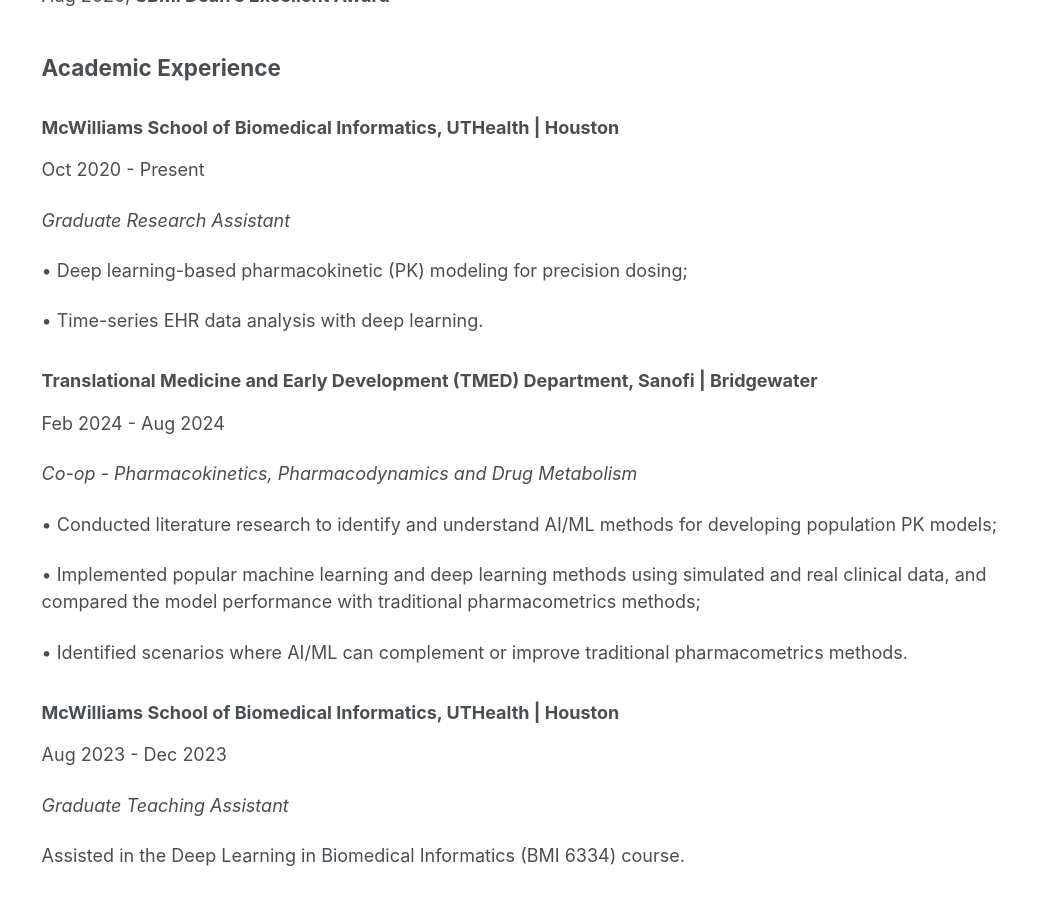
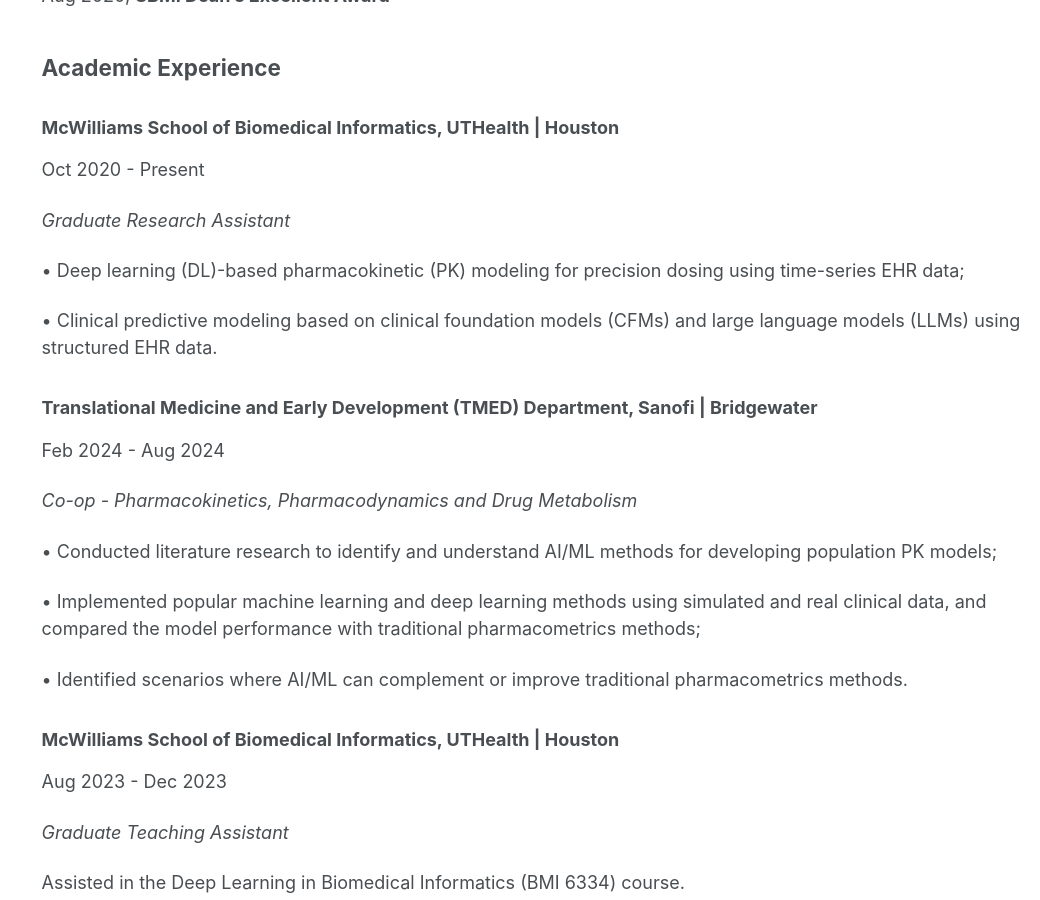
Before and after one commit to BingyuMao/BingyuMao.github.io, a Jekyll site: the page built from _pages/cv.md, in a window 1280 px wide and 900 px high, scrolled down 987 px. Shown: the whole window, without its empty margins (240-1280 px from the left). Built offline with Jekyll 4.4.1, drawn with Linux system fonts in a browser that asks for light colours; some of the changed text lies outside the part shown.

Commit message:
Update cv.md

```diff
--- a/_pages/cv.md
+++ b/_pages/cv.md
@@ -52,9 +52,9 @@ Oct 2020 - Present
 
 *Graduate Research Assistant*
 
-• Deep learning-based pharmacokinetic (PK) modeling for precision dosing;
+• Deep learning (DL)-based pharmacokinetic (PK) modeling for precision dosing using time-series EHR data;
 
-• Time-series EHR data analysis with deep learning.
+• Clinical predictive modeling based on clinical foundation models (CFMs) and large language models (LLMs) using structured EHR data.
 
 ### Translational Medicine and Early Development (TMED) Department, Sanofi | Bridgewater
 
```
Also changed, not shown: other parts of _pages/cv.md (+2 -2 lines).
